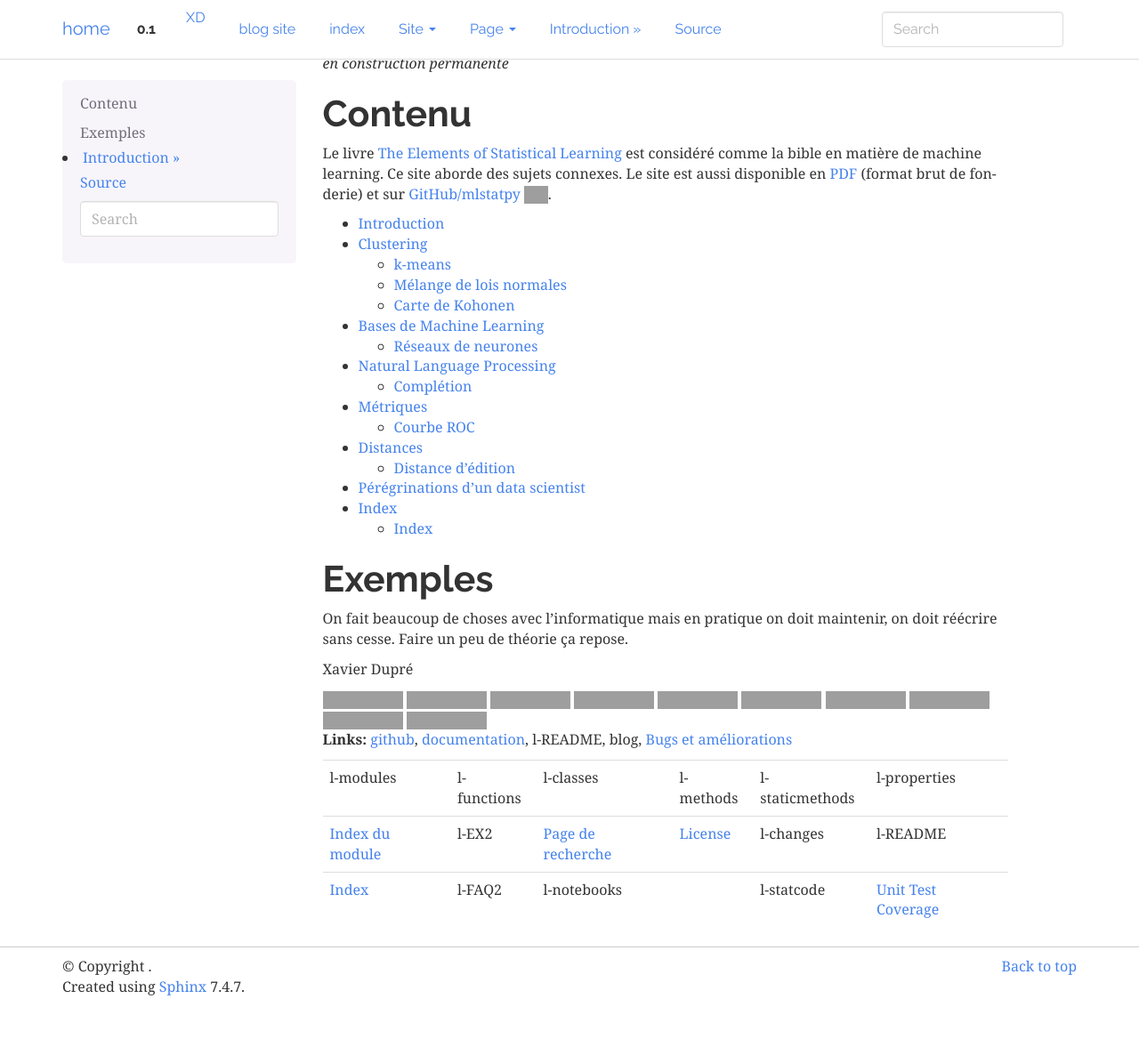
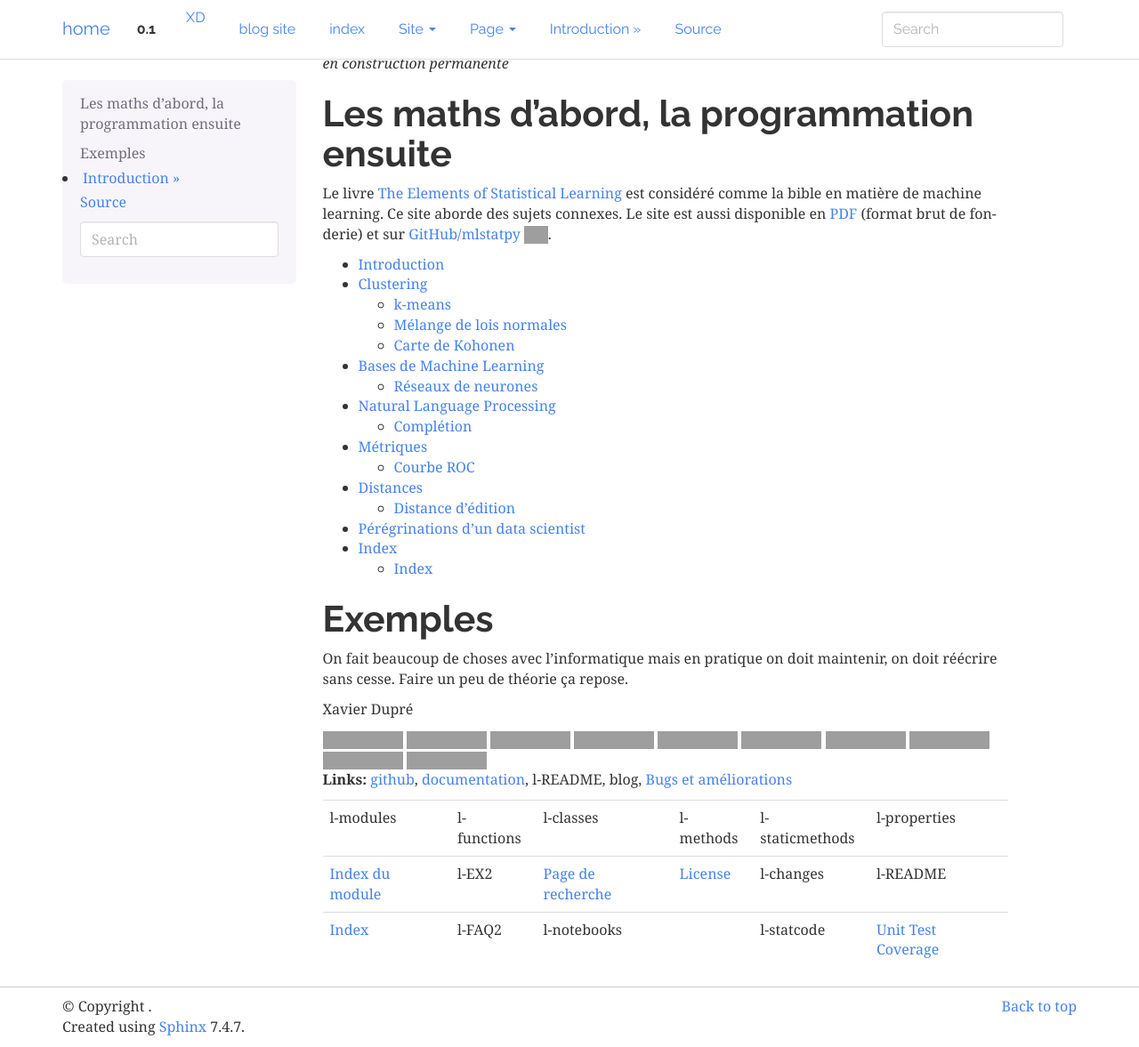
Before and after one commit to sdpython/mlstatpy, a Sphinx documentation site: the page built from _doc/sphinxdoc/source/index.rst, in a window 1280 px wide and 1177 px high, cut to the strip 0-1177 px from the top of the window. Shown: the whole strip at 89% size. Built offline with Sphinx 7.4.7, drawn with Linux system fonts in a browser that asks for light colours; pages that are not in the unit, such as notebooks, are missing from menus; the version number is read from the project's files by our own code; grey boxes are pictures that could not be loaded.

Commit message:
change title

```diff
--- a/_doc/sphinxdoc/source/index.rst
+++ b/_doc/sphinxdoc/source/index.rst
@@ -4,8 +4,8 @@
 .. |gitlogo| image:: _static/git_logo.png
              :height: 20
 
-Contenu
-=======
+Les maths d'abord, la programmation ensuite
+===========================================
 
 Le livre `The Elements of Statistical Learning <http://statweb.stanford.edu/~tibs/ElemStatLearn/>`_
 est considéré comme la bible en matière de machine learning. Ce site aborde des sujets connexes.
```
